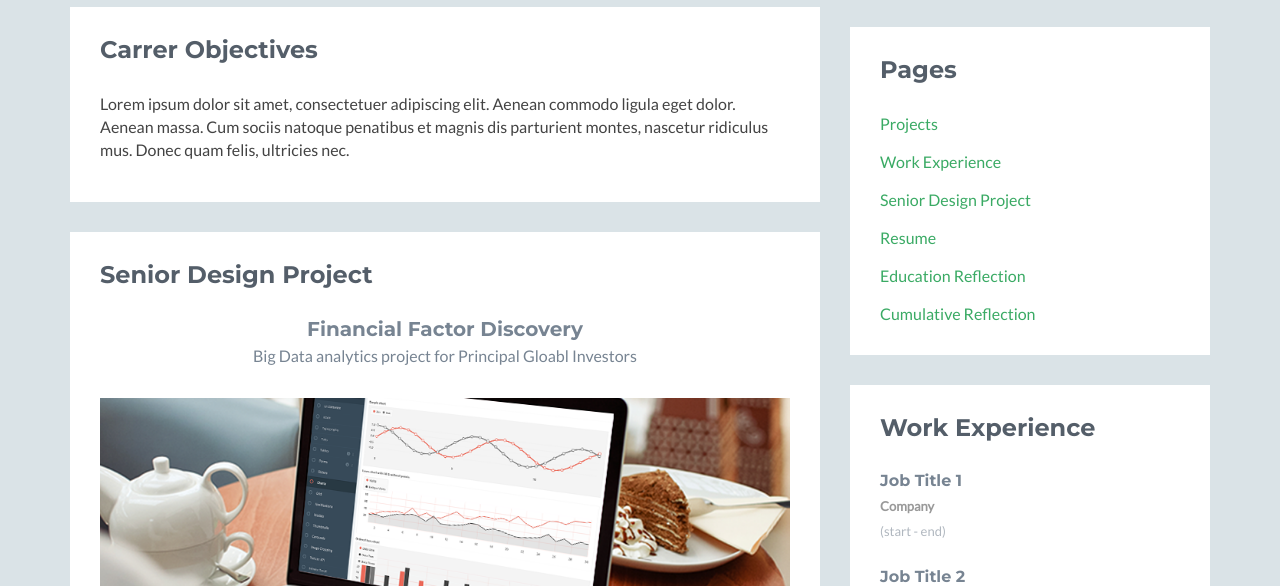
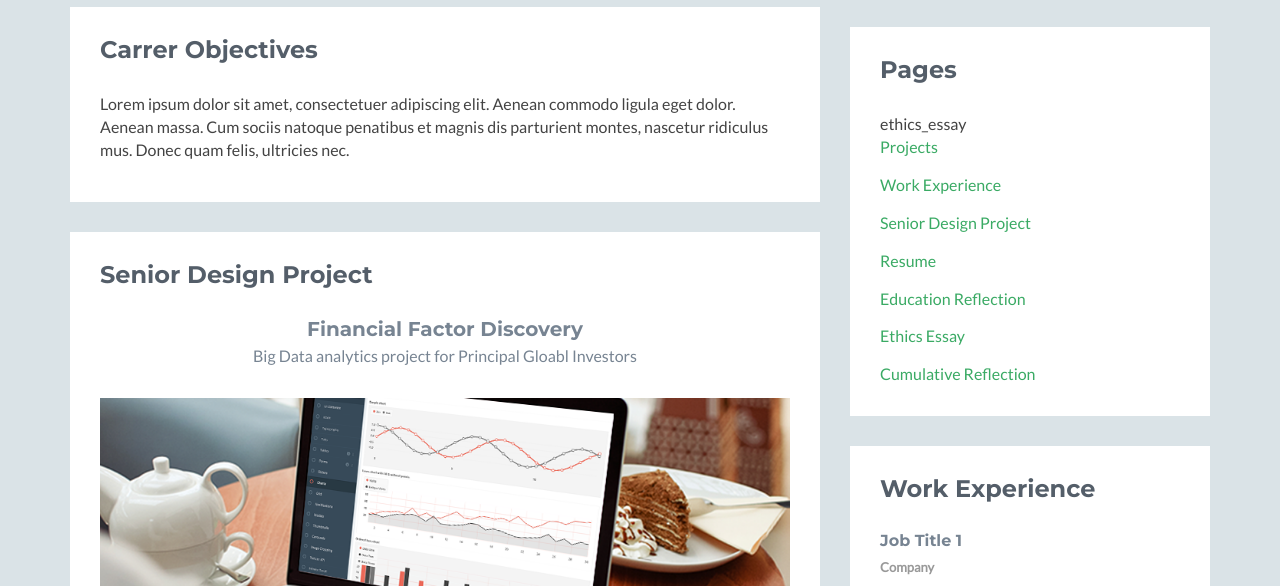
Before and after one commit to cascheve/cascheve.github.io, a plain HTML site: page index.html in a window 1280 px wide. Shown: the part 633-1219 px from the top of the page. Drawn offline with nearby package versions, Linux system fonts and the light colour scheme; a script that the page names is missing.

Commit message:
ethics essay upload

```diff
--- a/index.html
+++ b/index.html
@@ -175,12 +175,13 @@
                     <div class="section-inner">
                         <h2 class="heading">Pages</h2>
                         <div class="content">
-                            <ul class="list-unstyled">
+                            <ul class="list-unstyled">ethics_essay
                                 <li><a href="projects.html">Projects</a></li>
                                 <li><a href="work_experience.html">Work Experience</a></li>
                                 <li><a href="senior_design.html">Senior Design Project</a></li>
                                 <li><a href="resume.pdf">Resume</a></li>
                                 <li><a href="assets/documents/general_education_reflection.pdf">Education Reflection</a></li>
+                                <li><a href="assets/documents/ethics_essay.pdf">Ethics Essay</a></li>
                                 <li><a href="cumulative_reflection.html">Cumulative Reflection</a></li>
                             </ul>
                         </div><!--//content-->
```
Also changed, not shown: 1 other file.
